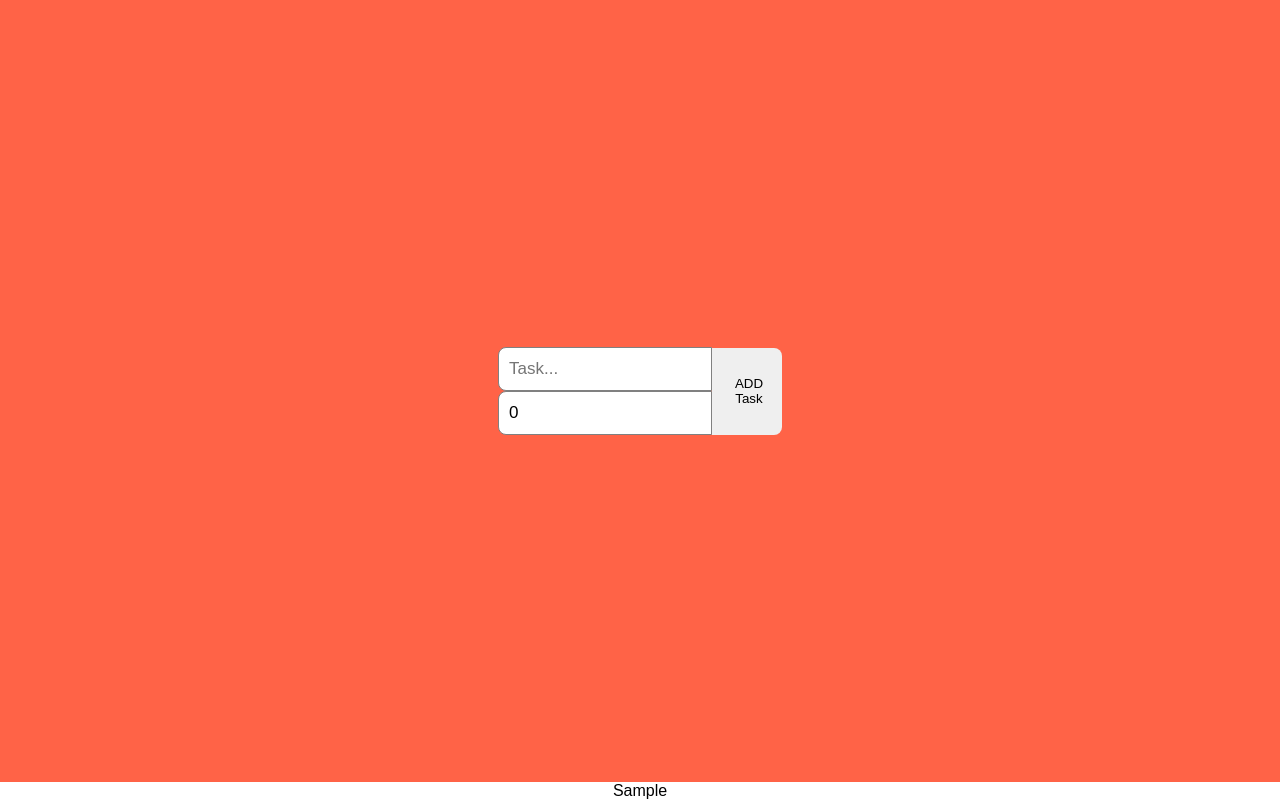
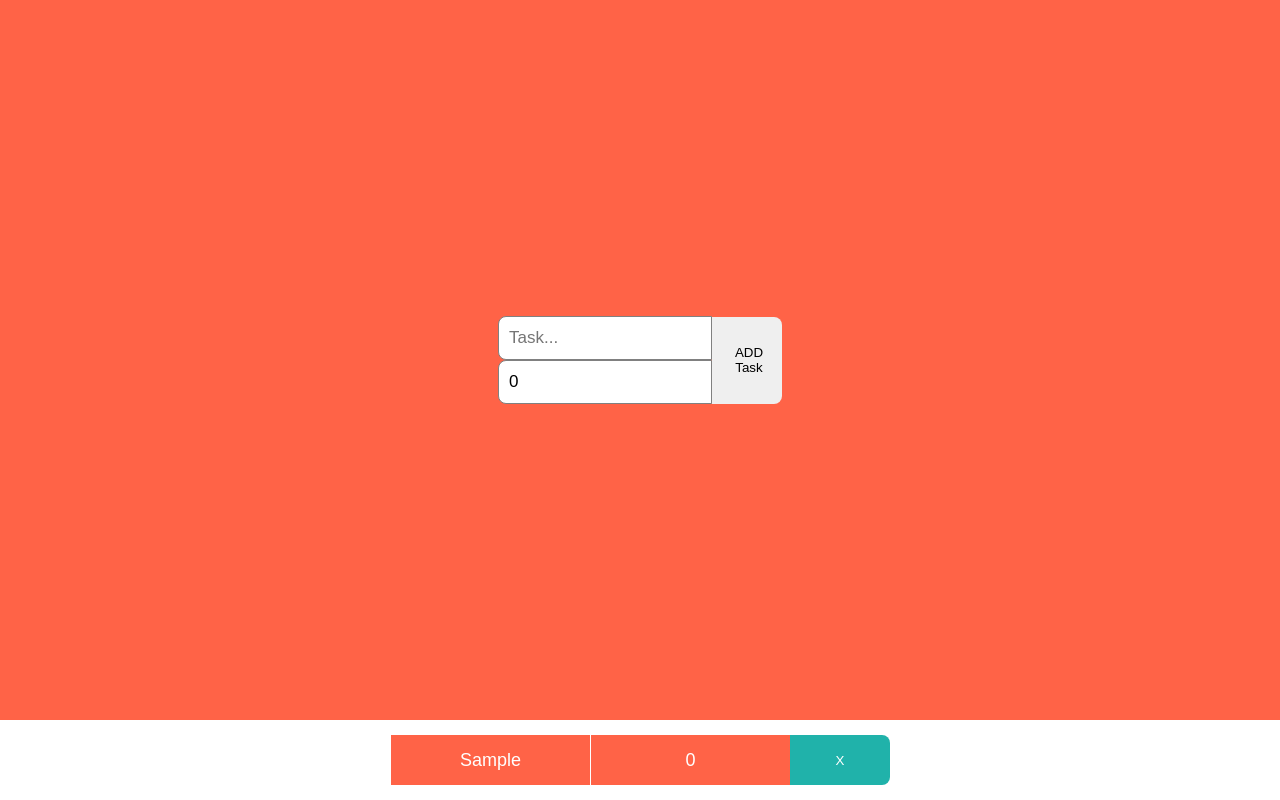
Before and after one commit to Kariuki11/app-react-to-do-list, a React (Create React App) app: page / in a window 1280 px wide. Both pictures are taken after typing "Sample" into the empty fields and a click on the button "ADD Task". Built offline with nearby package versions, Linux system fonts and the light colour scheme.

Commit message:
New changes

```diff
--- a/src/App.tsx
+++ b/src/App.tsx
@@ -23,6 +23,11 @@
     setDeadline(0);
   };
 
+  const completeTask = (taskNameToDelete: string): void => {
+    setTodoList(todoList.filter((task) => {
+      return task.taskName != taskNameToDelete;
+    }))
+  }
 
   return (
   <div className="App">
--- a/src/Components/TodoTask.tsx
+++ b/src/Components/TodoTask.tsx
@@ -3,10 +3,24 @@
 
 interface Props {
     task: ITask;
+    completeTask(taskNameToDelete: string): void;
 }
 
-const TodoTask = ({ task }: Props) => {
-    return <div>{task.taskName}</div>
-}
+const TodoTask = ({ task , completeTask}: Props) => {
+    return (
+    <div className="task">
+        <div className="content">
+            <span>{task.taskName}</span>
+            <span>{task.deadline}</span>
+        </div>
+        <button onClick={() => {
+            completeTask(task.taskName);
+            }}
+            >
+                X
+                </button>
+    </div>
+    );
+};
 
 export default TodoTask
```
